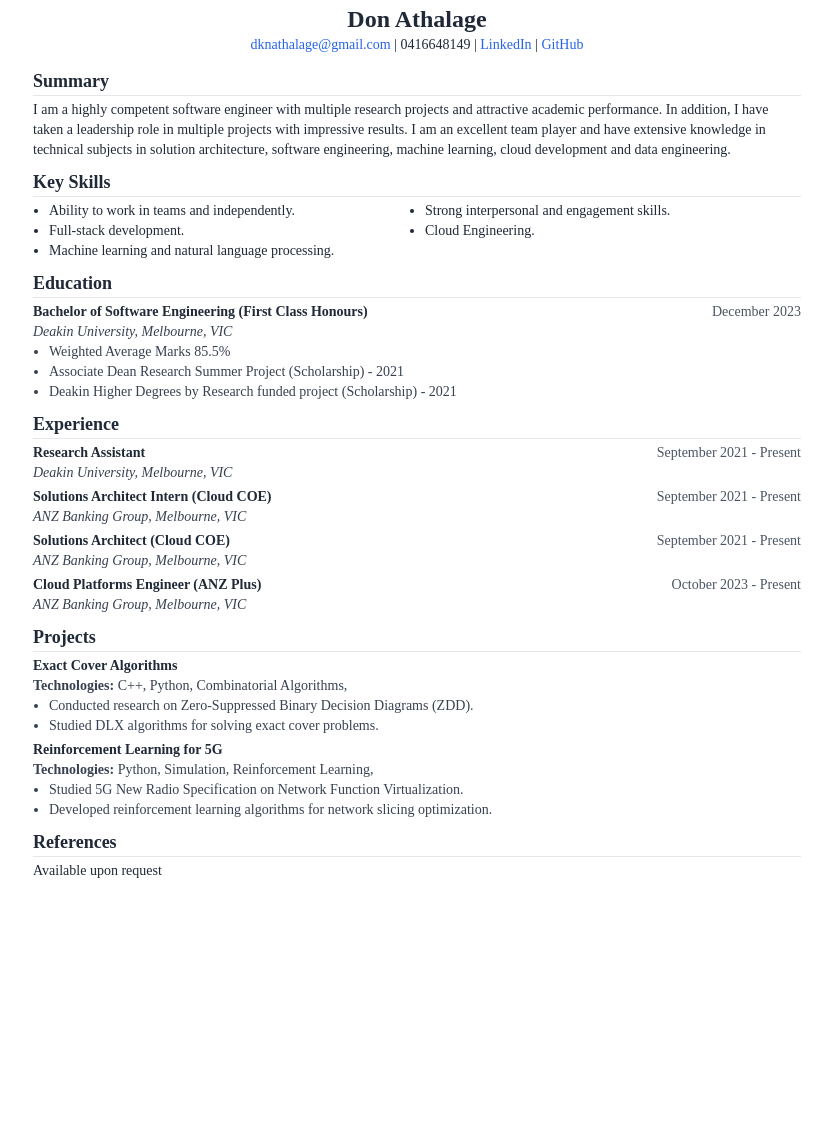
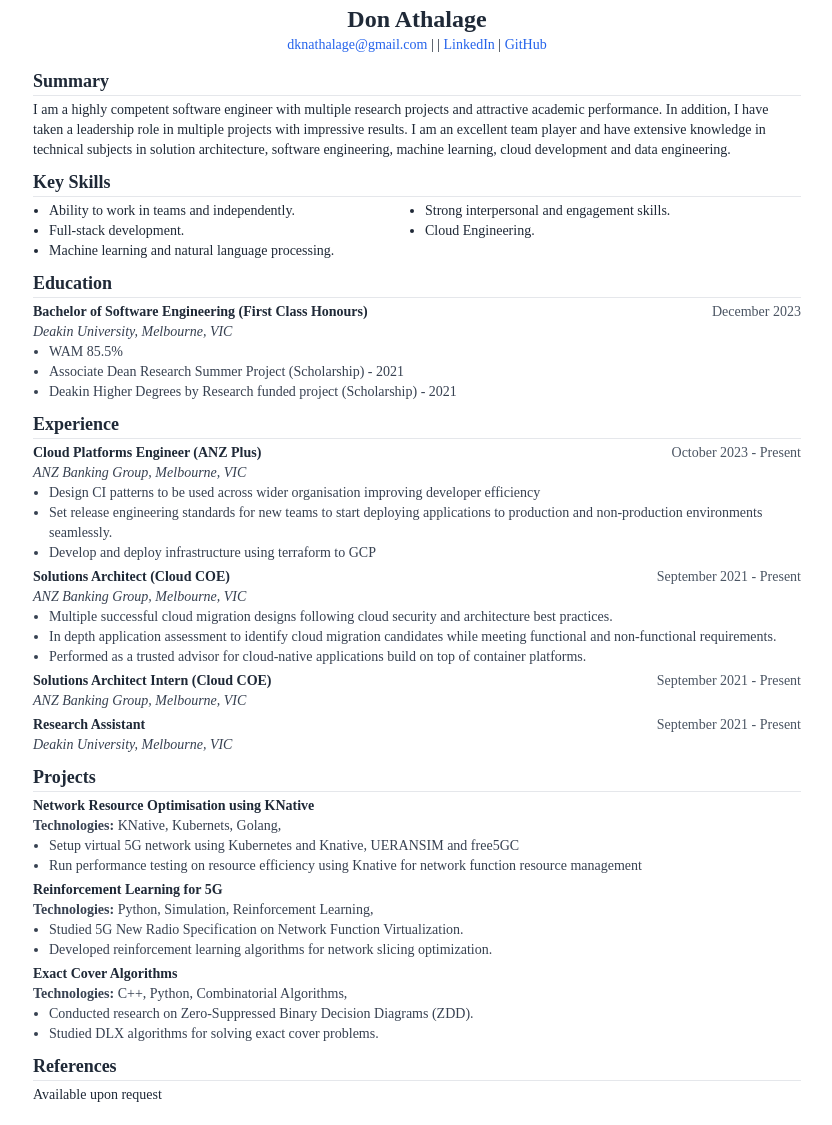
Before and after one commit to dknathalage/resume, a plain HTML site: page don-athalage-generic.html in a window 1280 px wide. Shown: the part 17-1142 px from the top of the page, without its empty margins (223-1055 px from the left). Before the commit the page ends 918 px from the top, so only its background shows below. Drawn offline with nearby package versions, Linux system fonts and the light colour scheme; a web font is replaced by a local one.

Commit message:
Deploying to gh-pages from @ dknathalage/resume@4b55cd34dd9fa5401065a75681b7ac8c0227f6af 🚀

```diff
--- a/don-athalage-generic.html
+++ b/don-athalage-generic.html
@@ -18,7 +18,7 @@
         <h1 class="text-2xl font-bold">Don Athalage</h1>
         <p class="">
             <a href="mailto:dknathalage@gmail.com" class="text-blue-600 hover:underline">dknathalage@gmail.com</a> |
-            0416648149 |
+             |
             <a href="https://www.linkedin.com/in/don-athalage/" class="text-blue-600 hover:underline">LinkedIn</a> |
             <a href="https://github.com/kushan-nilanga" class="text-blue-600 hover:underline">GitHub</a>
         </p>
@@ -26,8 +26,7 @@
 
     <section class="section">
         <h2 class="text-lg font-semibold mt-2 border-b">Summary</h2>
-        <p class="text-md my-1">I am a highly competent software engineer with multiple research projects and
-attractive academic performance. In addition, I have taken a leadership role in multiple projects with impressive results. I am an excellent team player and have extensive knowledge in technical subjects in solution architecture, software engineering, machine learning, cloud development and data engineering.
+        <p class="text-md my-1">I am a highly competent software engineer with multiple research projects and attractive academic performance. In addition, I have taken a leadership role in multiple projects with impressive results. I am an excellent team player and have extensive knowledge in technical subjects in solution architecture, software engineering, machine learning, cloud development and data engineering.
 </p>
     </section>
 
@@ -48,7 +47,7 @@ attractive academic performance. In addition, I have taken a leadership role in
             </div>
             <p class="text-gray-700 italic">Deakin University, Melbourne, VIC</p>
             <ul class="list-disc pl-4 text-gray-700">
-                <li>Weighted Average Marks 85.5%</li><li>Associate Dean Research Summer Project (Scholarship) - 2021</li><li>Deakin Higher Degrees by Research funded project (Scholarship) - 2021</li>
+                <li>WAM 85.5%</li><li>Associate Dean Research Summer Project (Scholarship) - 2021</li><li>Deakin Higher Degrees by Research funded project (Scholarship) - 2021</li>
             </ul>
         </div>
 
@@ -59,12 +58,23 @@ attractive academic performance. In addition, I have taken a leadership role in
 
         <div class=" my-1">
             <div class="flex justify-between">
-                <span class="font-bold">Research Assistant</span>
+                <span class="font-bold">Cloud Platforms Engineer (ANZ Plus)</span>
+                <span class="text-gray-600">October 2023 - Present</span>
+            </div>
+            <p class="text-gray-700 italic">ANZ Banking Group, Melbourne, VIC</p>
+            <ul class="list-disc pl-4 text-gray-700">
+                <li>Design CI patterns to be used across wider organisation improving developer efficiency</li><li>Set release engineering standards for new teams to start deploying applications to production and non-production environments seamlessly.</li><li>Develop and deploy infrastructure using terraform to GCP</li>
+            </ul>
+        </div>
+
+        <div class=" my-1">
+            <div class="flex justify-between">
+                <span class="font-bold">Solutions Architect (Cloud COE)</span>
                 <span class="text-gray-600">September 2021 - Present</span>
             </div>
-            <p class="text-gray-700 italic">Deakin University, Melbourne, VIC</p>
+            <p class="text-gray-700 italic">ANZ Banking Group, Melbourne, VIC</p>
             <ul class="list-disc pl-4 text-gray-700">
-
+                <li>Multiple successful cloud migration designs following cloud security and architecture best practices.</li><li>In depth application assessment to identify cloud migration candidates while meeting functional and non-functional requirements.</li><li>Performed as a trusted advisor for cloud-native applications build on top of container platforms.</li>
             </ul>
         </div>
 
@@ -81,21 +91,10 @@ attractive academic performance. In addition, I have taken a leadership role in
 
         <div class=" my-1">
             <div class="flex justify-between">
-                <span class="font-bold">Solutions Architect (Cloud COE)</span>
+                <span class="font-bold">Research Assistant</span>
                 <span class="text-gray-600">September 2021 - Present</span>
             </div>
-            <p class="text-gray-700 italic">ANZ Banking Group, Melbourne, VIC</p>
-            <ul class="list-disc pl-4 text-gray-700">
-
-            </ul>
-        </div>
-
-        <div class=" my-1">
-            <div class="flex justify-between">
-                <span class="font-bold">Cloud Platforms Engineer (ANZ Plus)</span>
-                <span class="text-gray-600">October 2023 - Present</span>
-            </div>
-            <p class="text-gray-700 italic">ANZ Banking Group, Melbourne, VIC</p>
+            <p class="text-gray-700 italic">Deakin University, Melbourne, VIC</p>
             <ul class="list-disc pl-4 text-gray-700">
 
             </ul>
@@ -107,10 +106,10 @@ attractive academic performance. In addition, I have taken a leadership role in
         <h2 class="text-lg font-semibold mt-2 border-b">Projects</h2>
 
         <div class="my-1">
-            <h3 class="font-bold ">Exact Cover Algorithms</h3>
-            <p class="text-gray-700"><strong>Technologies:</strong> C++, Python, Combinatorial Algorithms, </p>
+            <h3 class="font-bold ">Network Resource Optimisation using KNative</h3>
+            <p class="text-gray-700"><strong>Technologies:</strong> KNative, Kubernets, Golang, </p>
             <ul class="list-disc pl-4 text-gray-700">
-                <li>Conducted research on Zero-Suppressed Binary Decision Diagrams (ZDD).</li><li>Studied DLX algorithms for solving exact cover problems.</li>
+                <li>Setup virtual 5G network using Kubernetes and Knative, UERANSIM and free5GC</li><li>Run performance testing on resource efficiency using Knative for network function resource management</li>
             </ul>
         </div>
 
@@ -119,6 +118,14 @@ attractive academic performance. In addition, I have taken a leadership role in
             <p class="text-gray-700"><strong>Technologies:</strong> Python, Simulation, Reinforcement Learning, </p>
             <ul class="list-disc pl-4 text-gray-700">
                 <li>Studied 5G New Radio Specification on Network Function Virtualization.</li><li>Developed reinforcement learning algorithms for network slicing optimization.</li>
+            </ul>
+        </div>
+
+        <div class="my-1">
+            <h3 class="font-bold ">Exact Cover Algorithms</h3>
+            <p class="text-gray-700"><strong>Technologies:</strong> C++, Python, Combinatorial Algorithms, </p>
+            <ul class="list-disc pl-4 text-gray-700">
+                <li>Conducted research on Zero-Suppressed Binary Decision Diagrams (ZDD).</li><li>Studied DLX algorithms for solving exact cover problems.</li>
             </ul>
         </div>
 
```
